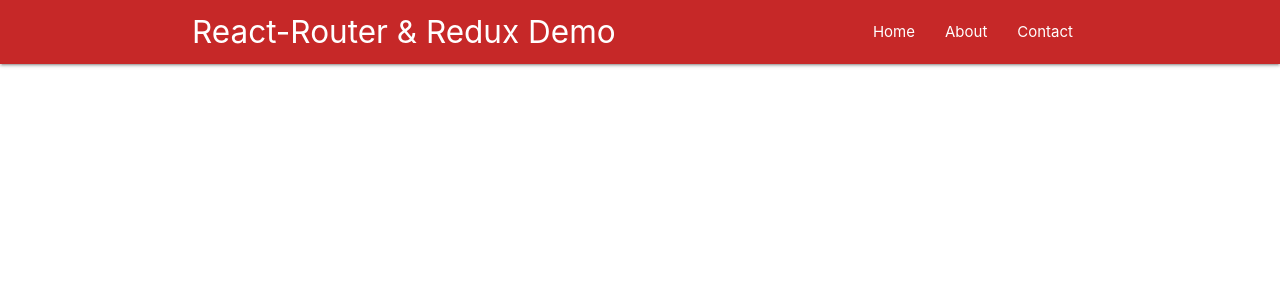
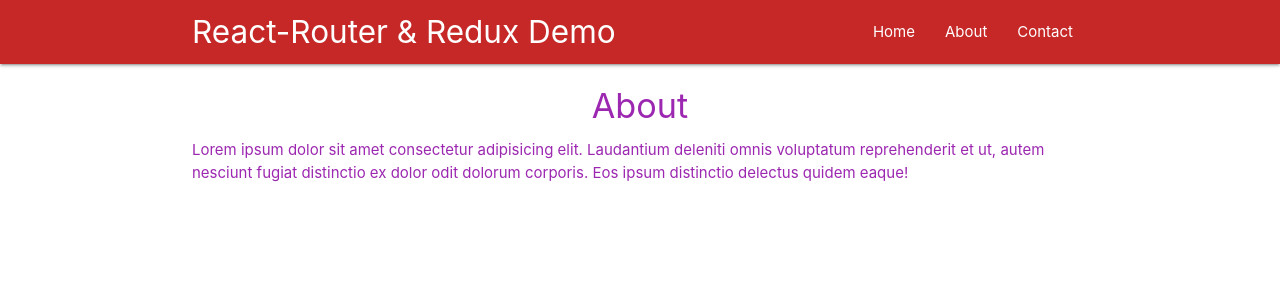
Before and after one commit to sufij94/React-Redux-Demo, a React (Create React App) app: page /about in a window 1280 px wide. Shown: the top 300 px of the page. Built offline with nearby package versions, Linux system fonts and the light colour scheme.

Commit message:
built hoc
implemented a higher order component which changes the color of the text on the about page for practice

```diff
--- a/package.json
+++ b/package.json
@@ -5,6 +5,7 @@
   "dependencies": {
     "react": "^16.8.6",
     "react-dom": "^16.8.6",
+    "react-router-dom": "^5.0.0",
     "react-scripts": "3.0.0"
   },
   "scripts": {
--- a/src/App.js
+++ b/src/App.js
@@ -1,12 +1,20 @@
 import React from 'react';
 import Navbar from './components/Navbar';
-
+import { BrowserRouter, Route } from 'react-router-dom';
+import Home from './components/Home';
+import About from './components/About';
+import Contact from './components/Contact';
 
 function App() {
   return (
-    <div className="App">
-      <Navbar />
-    </div>
+    <BrowserRouter>
+      <div className="App">
+        <Navbar />
+        <Route exact path='/' component={Home} />
+        <Route path='/about' component={About} />
+        <Route path='/contact' component={Contact} />
+      </div>
+    </BrowserRouter>
   );
 }
 
--- a/src/components/About.js
+++ b/src/components/About.js
@@ -1,3 +1,6 @@
+import React from 'react'
+import Rainbow from '../hoc/Rainbow'
+
 const About = () => {
     return (
         <div className="container">
@@ -7,4 +10,4 @@
     )
 }
 
-export default About
+export default Rainbow(About)
--- a/src/components/Home.js
+++ b/src/components/Home.js
@@ -1,3 +1,5 @@
+import React from 'react'
+
 const Home = () => {
     return (
         <div className="container">
--- a/src/components/Navbar.js
+++ b/src/components/Navbar.js
@@ -1,18 +1,19 @@
 import React from 'react'
+import { Link, NavLink, withRouter } from 'react-router-dom'
 
-const Navbar = () => {
+const Navbar = (props) => {
     return (
         <nav className="nav-wrapper red darken-3">
             <div className="container">
-                <a className="brand-logo">React-Router & Redux Demo</a>
+                <Link className="brand-logo">React-Router & Redux Demo</Link>
                 <ul className="right">
-                    <li><a href="/">Home</a></li>
-                    <li><a href="/about">About</a></li>
-                    <li><a href="/contact">Contact</a></li>
+                    <li><Link to="/">Home</Link></li>
+                    <li><Link to="/about">About</Link></li>
+                    <li><Link to="/contact">Contact</Link></li>
                 </ul>
             </div>
         </nav>
     )
 }
 
-export default Navbar
+export default withRouter(Navbar)
--- /dev/null
+++ b/src/hoc/Rainbow.js
@@ -0,0 +1,19 @@
+import React from 'react'
+
+const Rainbow = (WrappedComponent) => {
+
+    const colors = ['red', 'purple', 'blue', 'orange', 'green'];
+    const randomColor = colors[Math.floor(Math.random() * 5)];
+    const className = randomColor + '-text';
+
+    return (props) => {
+        return (
+            <div className={className}>
+                <WrappedComponent {...props} />
+            </div>
+        )
+    }
+
+}
+
+export default Rainbow
```
Also changed, not shown: 1 other file (tests, documents, lock files or other folders).
